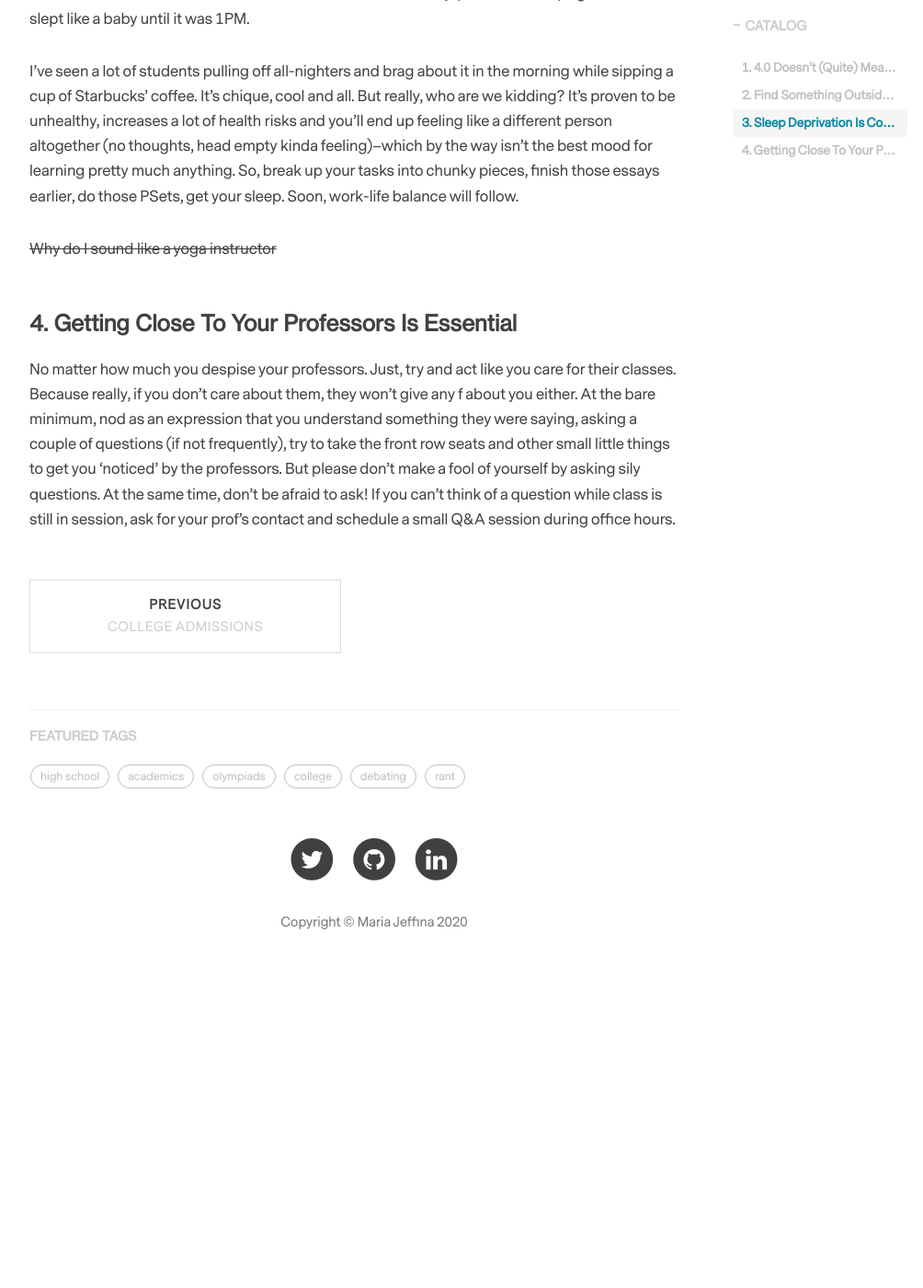
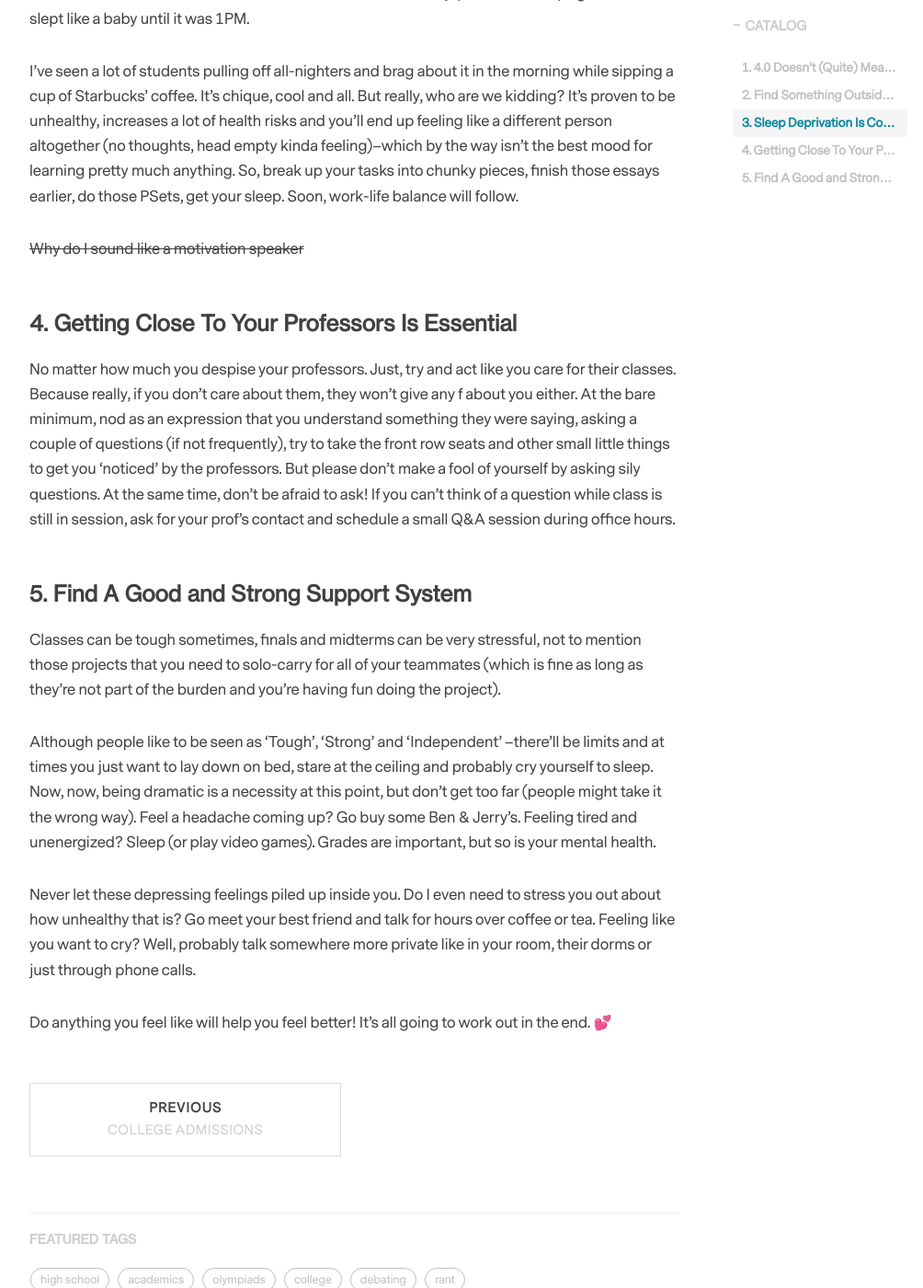
Before and after one commit to maiesey/maiesey.github.io, a Jekyll site: the page built from _posts/2018-06-27-freshmen-year.markdown, in a window 1280 px wide and 1400 px high, scrolled down 2714 px. Shown: the whole window at 92% size, without its empty margins (233-1237 px from the left). Built offline with Jekyll 4.4.1, drawn with Linux system fonts in a browser that asks for light colours; nearby versions of some CDN libraries; comment, search, counter and statistics services are not loaded; before the commit the page ends 3794 px from its top, so only the background shows below that.

Commit message:
Update 2018-06-27-freshmen-year.markdown

```diff
--- a/_posts/2018-06-27-freshmen-year.markdown
+++ b/_posts/2018-06-27-freshmen-year.markdown
@@ -40,7 +40,16 @@ I slept only for 2-3 hours for three consecutive days. You know, when you're alr
 
 I've seen a lot of students pulling off all-nighters and brag about it in the morning while sipping a cup of Starbucks' coffee. It's chique, cool and all. But really, who are we kidding? It's proven to be unhealthy, increases a lot of health risks and you'll end up feeling like a different person altogether (no thoughts, head empty kinda feeling)--which by the way isn't the best mood for learning pretty much anything. So, break up your tasks into chunky pieces, finish those essays earlier, do those PSets, get your sleep. Soon, work-life balance will follow.
 
-~~Why do I sound like a yoga instructor~~
+~~Why do I sound like a motivation speaker~~
 
 ### 4. Getting Close To Your Professors Is Essential
 No matter how much you despise your professors. Just, try and act like you care for their classes. Because really, if you don't care about them, they won't give any f about you either. At the bare minimum, nod as an expression that you understand something they were saying, asking a couple of questions (if not frequently), try to take the front row seats and other small little things to get you 'noticed' by the professors. But please don't make a fool of yourself by asking sily questions. At the same time, don't be afraid to ask! If you can't think of a question while class is still in session, ask for your prof's contact and schedule a small Q&A session during office hours.
+
+### 5. Find A Good and Strong Support System
+Classes can be tough sometimes, finals and midterms can be very stressful, not to mention those projects that you need to solo-carry for all of your teammates (which is fine as long as they're not part of the burden and you're having fun doing the project).
+
+Although people like to be seen as 'Tough', 'Strong' and 'Independent' --there'll be limits and at times you just want to lay down on bed, stare at the ceiling and probably cry yourself to sleep. Now, now, being dramatic is a necessity at this point, but don't get too far (people might take it the wrong way). Feel a headache coming up? Go buy some Ben & Jerry's. Feeling tired and unenergized? Sleep (or play video games). Grades are important, but so is your mental health.
+
+Never let these depressing feelings piled up inside you. Do I even need to stress you out about how unhealthy that is? Go meet your best friend and talk for hours over coffee or tea. Feeling like you want to cry? Well, probably talk somewhere more private like in your room, their dorms or just through phone calls.
+
+Do anything you feel like will help you feel better! It's all going to work out in the end. 💕
```
